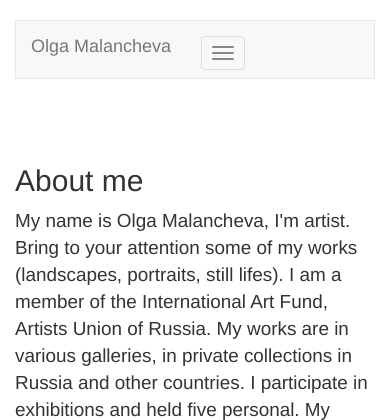
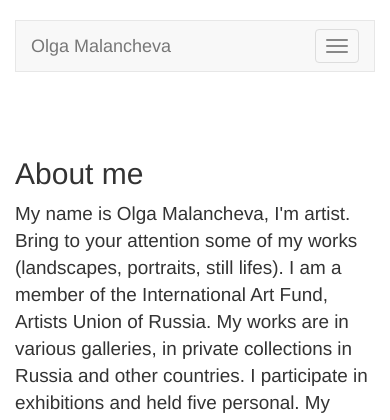
Before and after one commit to hombit/olgart, a Django app: template olgart/templates/index.html in a window 390 px wide. Shown: the top 420 px of the page. Run offline with Django 3.2, Linux system fonts and the light colour scheme; the template is opened without the code that fills it, so the values that code supplies are empty; some libraries are stand-ins or nearby versions.

Commit message:
Fix problem with navbar on small screens

```diff
--- a/olgart/templates/base.html
+++ b/olgart/templates/base.html
@@ -21,13 +21,6 @@
 			}
 			.navbar{
 				margin-bottom: 20px;
-			}
-			.navbar-toggle{
-				float: left;
-				margin-right: 0px;
-				margin-left: 15px;
-				margin-top: 15px;
-				margin-bottom: 8px;
 			}
 		</style>
 		<!--[if lt IE 9]>
```
